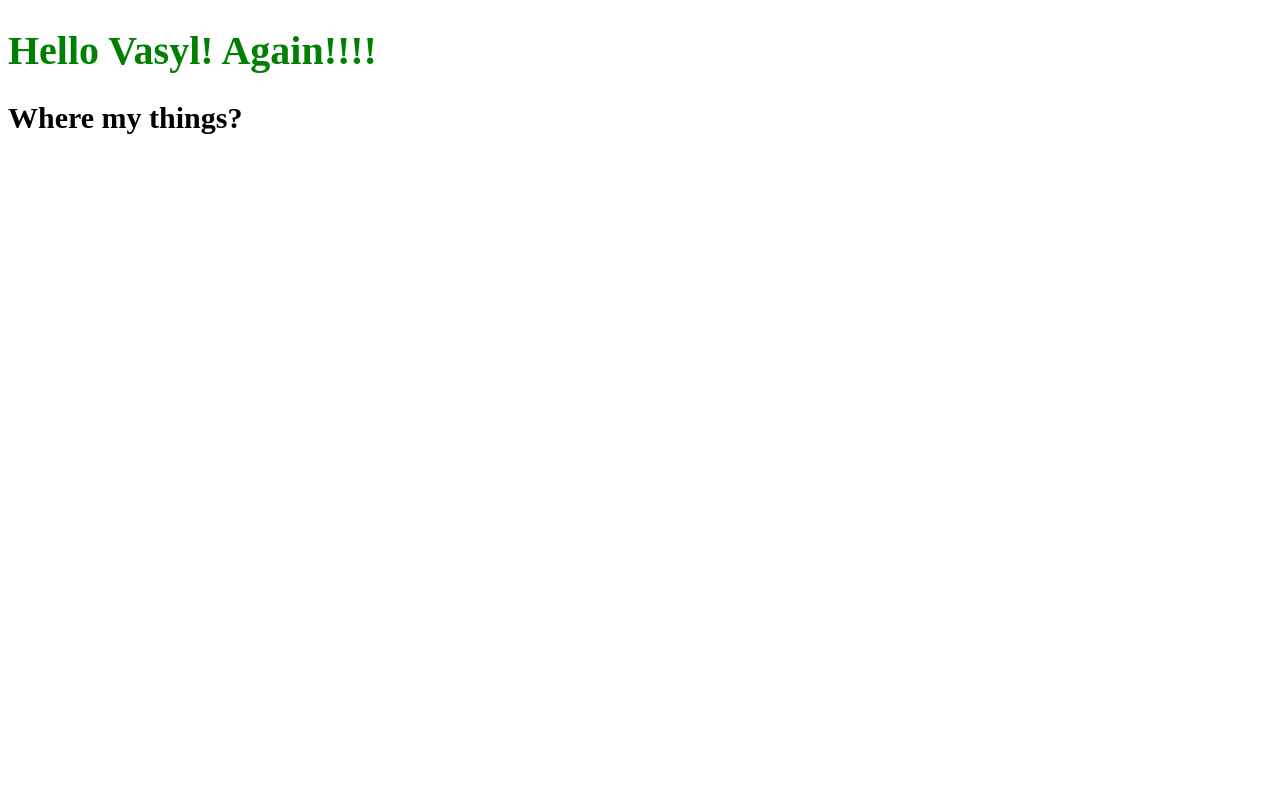
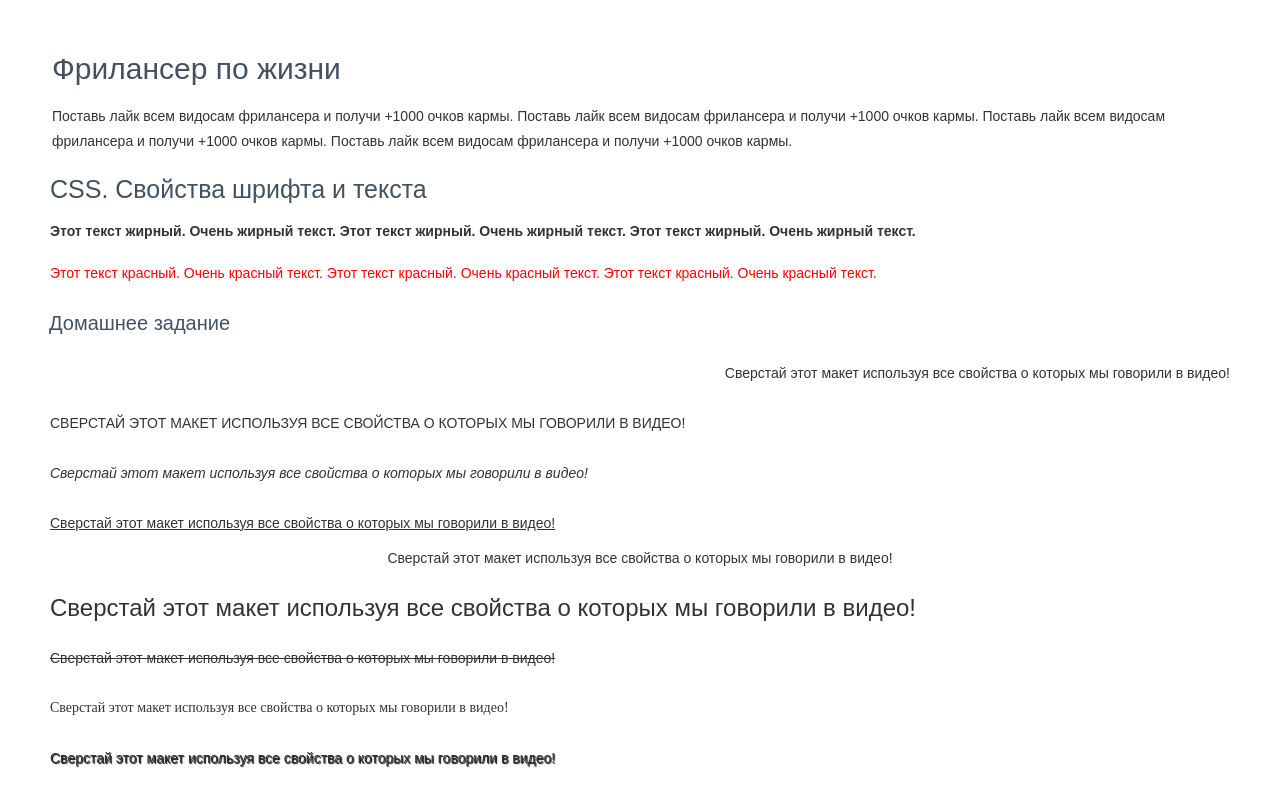
Before and after one commit to Stalmax76/Hello_vsCode, a plain HTML site: page index.html in a window 1280 px wide. Drawn offline with Linux system fonts and the light colour scheme.

Commit message:
work with fonts
Practics with fonts

```diff
--- a/css/style.css
+++ b/css/style.css
@@ -1,15 +1,156 @@
-header {
-  background-color: #fff;
+/*Очистка файла от отсупов и границ*/
+
+/*Удаляем отступы по всем тегам*/
+* {
+	padding: 0;
+	margin: 0;
+	border: 0;
+}
+/*Изменяем подсчет ширины блока*/
+*,
+*:before,
+*:after {
+	-moz-box-sizing: border-box;
+	-webkit-box-sizing: border-box;
+	box-sizing: border-box;
+}
+/*Убераем линии и обводки*/
+:focus,
+:active {
+	outline: none;
+}
+a:focus,
+a:active {
+	outline: none;
+}
+/*Обьявляем теги блочными*/
+nav,
+footer,
+header,
+aside {
+	display: block;
 }
 
-h1 {
-  color: green;
+/*Выравнивание шрифтов, размеров в разных браузерах.
+ Запрет самовольного увеличения! */
+html,
+body {
+	height: 100%;
+	width: 100%;
+	font-size: 100%;
+	line-height: 1;
+	font-size: 14px;
+	-ms-text-size-adjust: 100%;
+	-moz-text-size-adjust: 100%;
+	-webkit-text-size-adjust: 100%;
+}
+/*Назначение шрифта по умолчанию для тегов*/
+input,
+button,
+textarea {
+	font-family: inherit;
 }
 
-body {
-  font-size: 20px;
+/*Убераем особенности поведения разных тегов в разных браузерах*/
+input::-ms-clear {
+	display: none;
+}
+button {
+	cursor: pointer;
+}
+button::-moz-focus-inner {
+	padding: 0;
+	border: 0;
+}
+a,
+a:visited {
+	text-decoration: none;
+}
+a:hover {
+	text-decoration: none;
+}
+ul li {
+	list-style: none;
+}
+img {
+	vertical-align: top;
 }
 
-body div {
-  font-size: 10px;
+h1,
+h2,
+h3,
+h4,
+h5,
+h6 {
+	font-size: inherit;
+	font-weight: 400;
 }
+/* ================================================================================================================== */
+body {
+	font-family: Arial, Helvetica, sans-serif;
+	background-color: #ffffff;
+}
+.list__container {
+	padding: 54px 50px 94px 50px;
+	color: #333333;
+	line-height: 30px;
+}
+.list__container div {
+	margin: 20px 0px 20px 0px;
+}
+h1 {
+	padding: 0px 0px 0px 2px;
+	color: #445161;
+	font-size: 30px;
+}
+h2 {
+	color: #445161;
+	font-size: 25px;
+}
+h3 {
+	font-size: 20px;
+	color: #445161;
+	line-height: 30px;
+	margin: 0px 0px 0px -1px;
+}
+.text {
+	color: #333333;
+	line-height: 25px;
+	padding: 0px 0px 0px 2px;
+}
+.text__big {
+	font-weight: bold;
+	line-height: 14px;
+}
+.red__text {
+	color: #ff0000;
+}
+
+.text__right {
+	text-align: right;
+}
+.text__upper {
+	text-transform: uppercase;
+}
+.text__italic {
+	font-style: italic;
+}
+.text__underline {
+	text-decoration: underline;
+	height: 15px;
+}
+.text__centrum {
+	text-align: center;
+}
+.text__big-size {
+	font-size: 24px;
+}
+.text__line-through {
+	text-decoration: line-through;
+}
+.text__tims {
+	font-family: "Times New Roman PSMT";
+}
+.text__shadow {
+	text-shadow: 1px 1px 1px #000000;
+}
--- a/index.html
+++ b/index.html
@@ -10,8 +10,30 @@
 </head>
 
 <body>
-	<h1>Hello Vasyl! Again!!!!</h1>
-	<h2> Where my things? </h2>
+	<div class="list__container">
+		<h1>Фрилансер по жизни</h1>
+		<div class="text">Поставь лайк всем видосам фрилансера и получи +1000 очков кармы. Поставь лайк всем видосам
+			фрилансера и получи +1000 очков кармы. Поставь лайк всем видосам фрилансера и получи +1000 очков кармы. Поставь
+			лайк всем видосам фрилансера и получи +1000 очков кармы. </div>
+		<h2>CSS. Свойства шрифта и текста</h2>
+		<div class="text__big">Этот текст жирный. Очень жирный текст. Этот текст жирный. Очень жирный текст. Этот текст
+			жирный. Очень жирный текст. </div>
+		<div class="red__text">Этот текст красный. Очень красный текст. Этот текст красный. Очень красный текст. Этот
+			текст красный. Очень красный текст. </div>
+		<h3 class="big__size">Домашнее задание</h3>
+		<div class="text__right">Сверстай этот макет используя все свойства о которых мы говорили в видео!</div>
+		<div class="text__upper">Сверстай этот макет используя все свойства о которых мы говорили в видео!</div>
+		<div class="text__italic">Сверстай этот макет используя все свойства о которых мы говорили в видео!</div>
+		<div class="text__underline">Сверстай этот макет используя все свойства о которых мы говорили в видео!</div>
+		<div class="text__centrum">Сверстай этот макет используя все свойства о которых мы говорили в видео!</div>
+		<div class="text__big-size">Сверстай этот макет используя все свойства о которых мы говорили в видео!</div>
+		<div class="text__line-through">Сверстай этот макет используя все свойства о которых мы говорили в видео!</div>
+		<div class="text__tims">Сверстай этот макет используя все свойства о которых мы говорили в видео!</div>
+		<div class="text__shadow">Сверстай этот макет используя все свойства о которых мы говорили в видео!</div>
+
+
+	</div>
+
 </body>
 
 </html>
```
